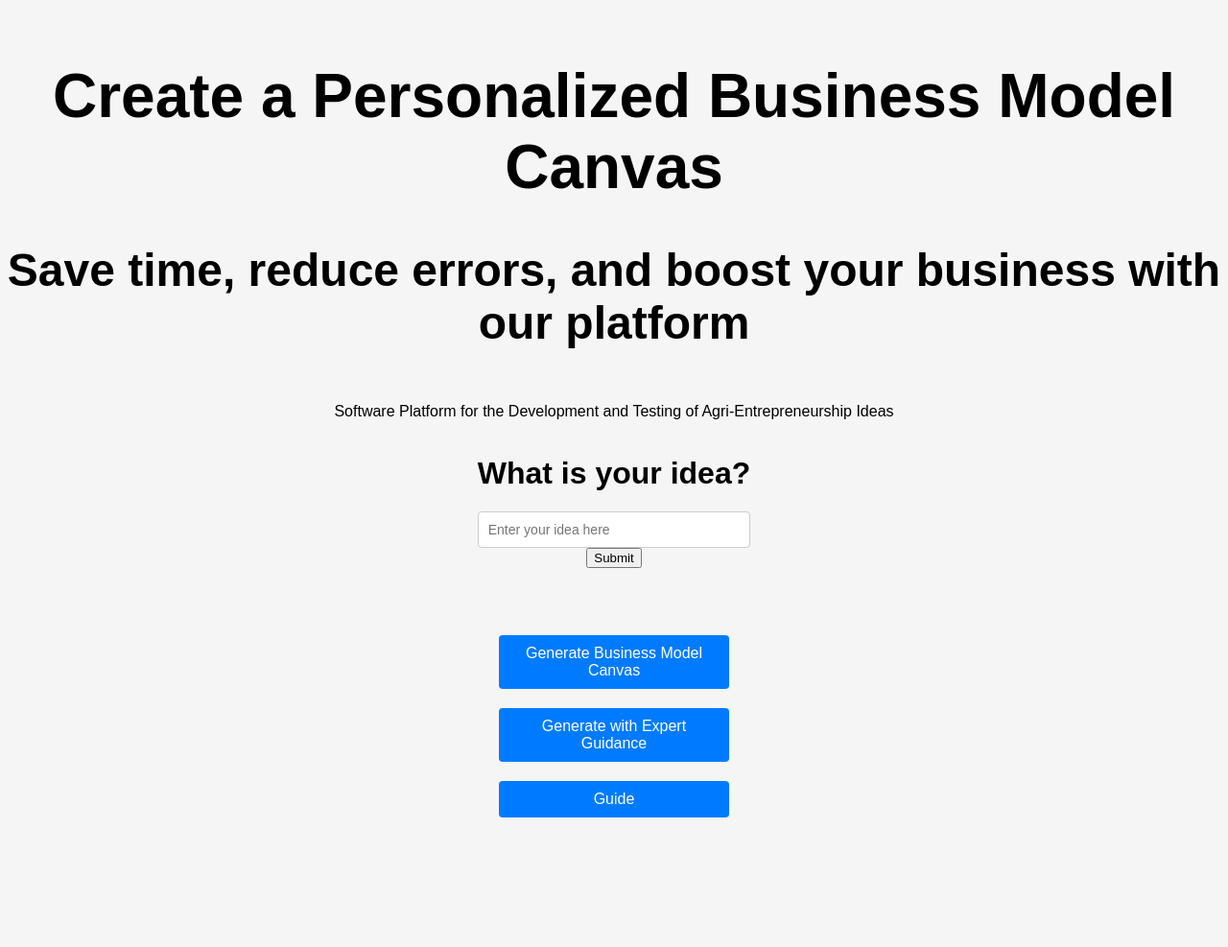
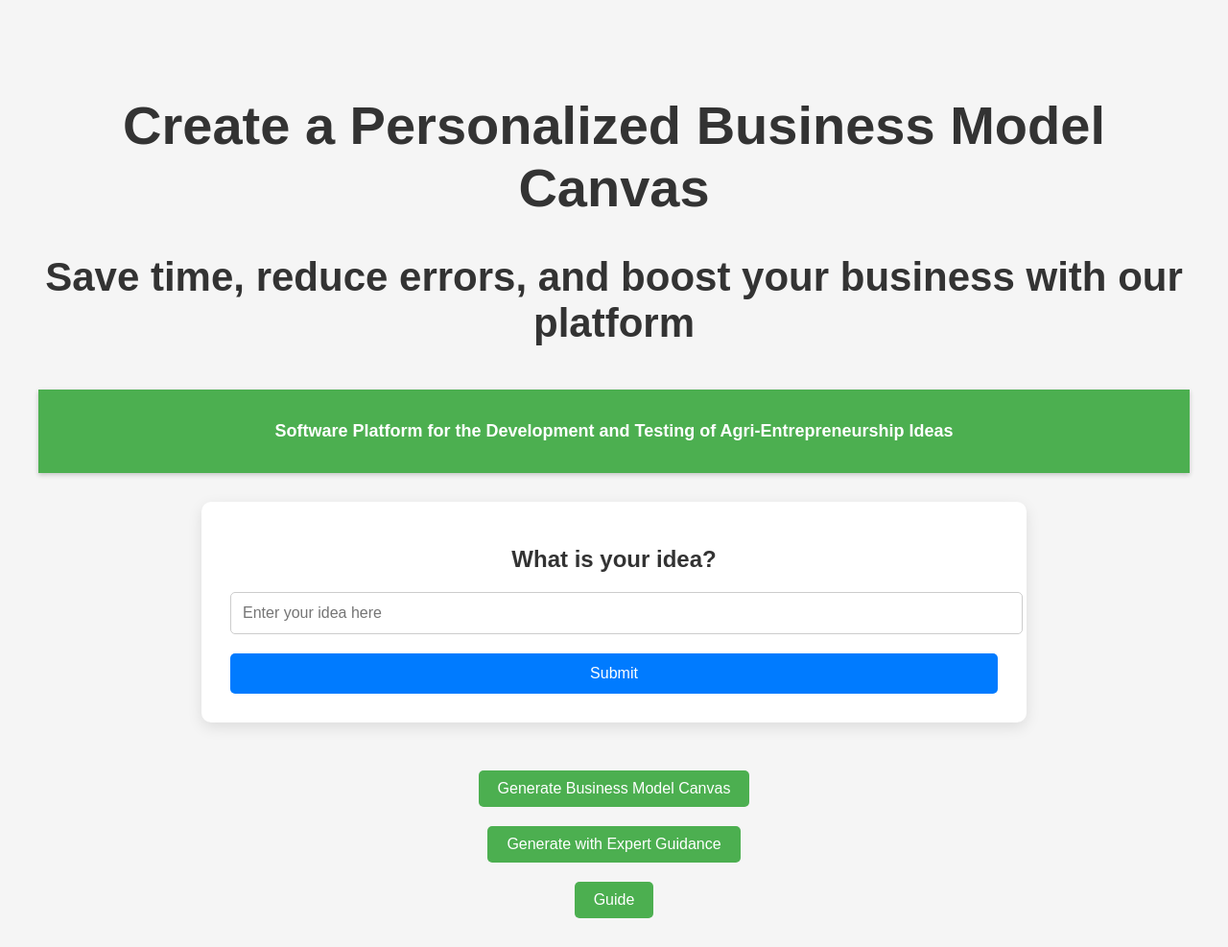
Before and after one commit to Seele28/Agr-Business-Plan-Canvas, a Flask app: page / in a window 1280 px wide. Shown: the part 38-1025 px from the top of the page at 96% size. Before the commit the page ends 890 px from the top, so only its background shows below. Run offline with Flask 3, Linux system fonts and the light colour scheme.

Commit message:
Update style.css

```diff
--- a/BMC-qwen_model_PH/static/css/style.css
+++ b/BMC-qwen_model_PH/static/css/style.css
@@ -1,29 +1,3 @@
-/*create css here*/
-.grid-container {
-    display: grid;
-    grid-template-columns: repeat(10, 1fr);
-    gap: 10px;
-    border: 1px solid #000;
-}
-
-.grid-item {
-    border: 1px solid #000;
-    padding: 10px;
-}
-
-.span-2 {
-    grid-column: span 2;
-}
-
-.span-2-2 {
-    grid-column: span 2;
-    grid-row: span 2;
-}
-
-.span-5 {
-    grid-column: span 5;
-}
-
 body {
     font-family: Arial, sans-serif;
     margin: 0;
@@ -48,84 +22,115 @@ nav a:hover {
     text-decoration: underline;
 }
 
-.form-container {
-    background-color: #fff;
-    padding: 20px;
-    border-radius: 8px;
-    box-shadow: 0 0 10px rgba(0, 0, 0, 0.1);
-    max-width: 800px;
-    margin: 40px auto;
-}
-
-.form-group {
-    margin-bottom: 20px;
-}
-
-label {
-    display: block;
-    margin-bottom: 5px;
-    font-weight: bold;
-}
-
-input[type="text"] {
-    width: 100%;
-    padding: 10px;
-    box-sizing: border-box;
-    border: 1px solid #ccc;
-    border-radius: 4px;
-    font-size: 14px;
-}
-
-button {
-    width: 100%;
-    padding: 12px;
-    background-color: #007BFF;
-    border: none;
-    border-radius: 4px;
-    color: #fff;
-    font-size: 16px;
-    cursor: pointer;
-}
-
-button:hover {
-    background-color: #0056b3;
-}
-
 .container-index {
     display: flex;
     flex-direction: column;
     align-items: center;
     justify-content: center;
-    flex-grow: 1;
     text-align: center;
+    max-width: 1200px;
+    margin: 0 auto;
+    padding: 20px;
 }
 
 .title {
-    margin-top: 20px;
-    font-size: 32px;
+    margin-top: 40px;
+    font-size: 28px;
     font-weight: bold;
+    color: #333;
+}
+
+.subtitle-bar {
+    width: 100%;
+    background-color: #4CAF50; /* Adjusted to green theme */
+    color: white;
+    padding: 15px 0;
+    font-size: 18px;
+    font-weight: bold;
+    text-align: center;
+    margin-top: 10px;
+    box-shadow: 0 2px 5px rgba(0, 0, 0, 0.2);
+}
+
+.generate-section {
+    background-color: white;
+    border-radius: 10px;
+    box-shadow: 0 5px 15px rgba(0, 0, 0, 0.1);
+    padding: 30px;
+    margin-top: 30px;
+    width: 80%;
+    max-width: 800px;
+}
+
+.generate-section h1 {
+    font-size: 24px;
+    margin-bottom: 20px;
+    color: #333;
+}
+
+.generate-section form {
+    display: flex;
+    flex-direction: column;
+    gap: 20px;
+}
+
+.generate-section input[type="text"] {
+    width: 100%;
+    padding: 12px;
+    font-size: 16px;
+    border: 1px solid #ccc;
+    border-radius: 5px;
+}
+
+.generate-section input[type="submit"] {
+    background-color: #007BFF;
+    color: white;
+    border: none;
+    padding: 12px;
+    border-radius: 5px;
+    font-size: 16px;
+    cursor: pointer;
+    transition: background-color 0.3s ease;
+}
+
+.generate-section input[type="submit"]:hover {
+    background-color: #0056b3;
 }
 
 .options {
-    margin-top: 50px;
-    width: 100%;
+    display: flex;
+    flex-direction: column;
+    align-items: center;
+    margin-top: 40px;
 }
 
-.button {
-    display: block;
-    width: 200px;
+.options .button {
+    display: inline-block;
+    width: auto;
+    max-width: 250px;
     padding: 10px 20px;
-    margin: 20px auto;
+    background-color: #4CAF50; /* Green theme */
+    color: white;
+    text-decoration: none;
+    margin: 10px;
+    border-radius: 5px;
+    text-align: center;
     font-size: 16px;
-    color: white;
-    background-color: #007BFF;
-    border: none;
-    border-radius: 4px;
-    text-decoration: none;
     cursor: pointer;
-    text-align: center;
+    transition: background-color 0.3s ease;
 }
 
-.button:hover {
+.options .button:hover {
+    background-color: #3e8e41;
+}
+
+footer {
+    margin-top: 40px;
+    padding: 10px 0;
+    text-align: center;
+    color: #777;
+    font-size: 14px;
+}
+
     background-color: #0056b3;
 }
```
